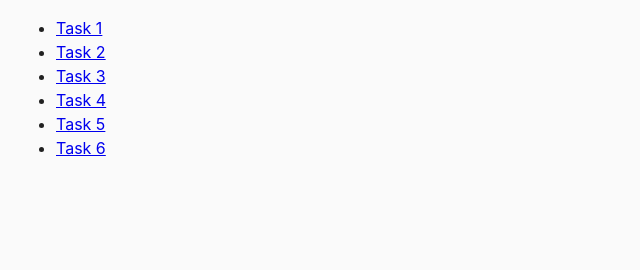
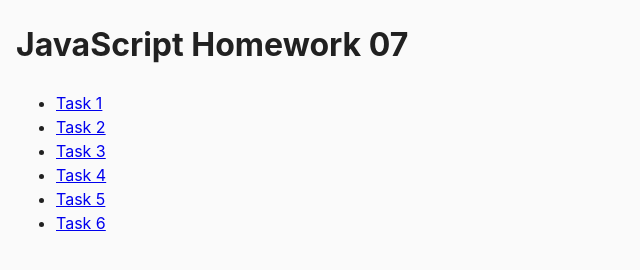
Before and after one commit to AntonyWhatsup/goit-js-hw-07, a plain HTML site: page index.html in a window 1280 px wide. Shown: the whole page, without its empty margins (0-640 px from the left). Drawn offline with Linux system fonts and the light colour scheme.

Commit message:
Update index.html

```diff
--- a/index.html
+++ b/index.html
@@ -1,13 +1,16 @@
 <!DOCTYPE html>
 <html lang="en">
+
 <head>
   <meta charset="UTF-8" />
   <meta http-equiv="X-UA-Compatible" content="IE=edge" />
   <meta name="viewport" content="width=device-width, initial-scale=1.0" />
-    <title>Homework 7</title>
+  <title>JavaScript Homework 07</title>
   <link rel="stylesheet" href="./css/common.css" />
 </head>
+
 <body>
+  <h1>JavaScript Homework 07</h1>
   <ul>
     <li><a href="./task-1.html">Task 1</a></li>
     <li><a href="./task-2.html">Task 2</a></li>
@@ -17,4 +20,5 @@
     <li><a href="./task-6.html">Task 6</a></li>
   </ul>
 </body>
+
 </html>
```
Lines whose indentation alone changed are shown as unchanged.
